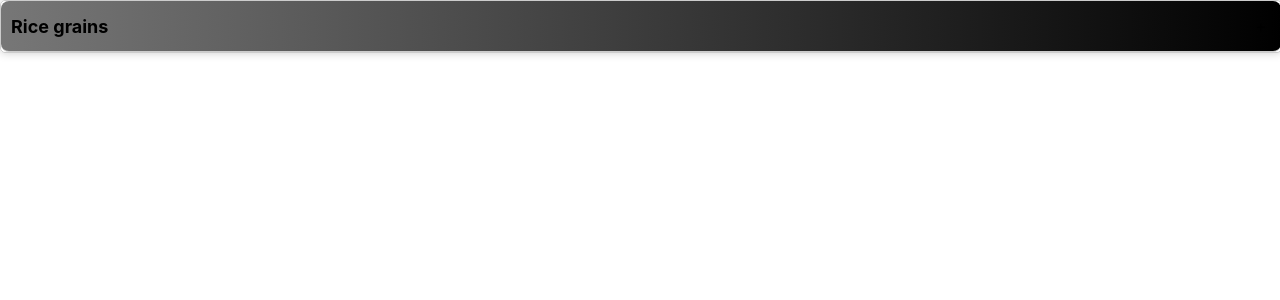
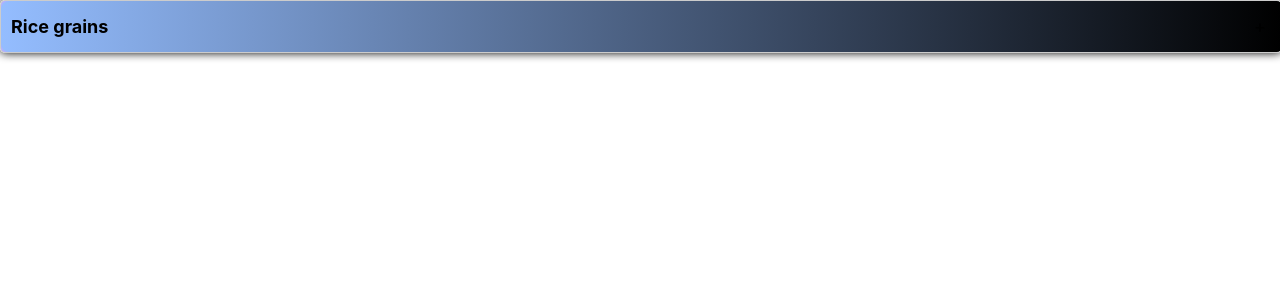
Before and after one commit to CosmoProgrammer/HashChain, a React (Create React App) app in the folder main_app/: page /tree in a window 1280 px wide. Shown: the top 300 px of the page. Built offline with nearby package versions, Linux system fonts and the light colour scheme.

Commit message:
color scheme

```diff
--- a/main_app/src/containers/Tree.js
+++ b/main_app/src/containers/Tree.js
@@ -5,6 +5,9 @@ import quantity from '../styles/quantity icon.png';
 import cost from '../styles/cost icon.png';
 import temp from '../styles/temperature-icon-png-1.png';
 import moisture from '../styles/moisture-icon-26.jpg';
+import exp from '../styles/exp icon.png';
+import info from '../styles/info icon.jpeg';
+import desc from '../styles/desc icon.png'
 
 const Item = ({ item }) => {
   const [isExpanded, setIsExpanded] = useState(false);
@@ -24,40 +27,40 @@ const Item = ({ item }) => {
       {isExpanded && (
         <div className="item-details">
           <div className="item-detail">
-            <div className="item-detail-label">Location<img src={loc} style={{height:'20px',width:"20px"}}/>:</div>
+            <div className="item-detail-label">Location   <img src={loc} style={{height:'25px',width:"25px"}}/>:</div>
            <div className="item-detail-value">{item.location}</div>
           </div>
           <div className="item-detail">
-            <div className="item-detail-label">Description:</div>
+            <div className="item-detail-label">Description   <img src={desc} style={{height:'20px',width:"20px"}}/>:</div>
             <div className="item-detail-value">{item.description}</div>
           </div>
           <div className="item-detail">
-            <div className="item-detail-label">Quantity<img src={quantity} style={{height:'20px',width:"20px"}}/>:</div>
+            <div className="item-detail-label">Quantity   <img src={quantity} style={{height:'25px',width:"25px"}}/>:</div>
             <div className="item-detail-value">{item.quantity}</div>
           </div>
           <div className="item-detail">
-            <div className="item-detail-label">Expiration Date:</div>
+            <div className="item-detail-label">Expiration <img src={exp} style={{height:'25px',width:"25px"}}/>:</div>
             <div className="item-detail-value">{item.expirationDate}</div>
           </div>
           <div className="item-detail">
-            <div className="item-detail-label">Source Info:</div>
+            <div className="item-detail-label">Source Info   <img src={info} style={{height:'25px',width:"25px"}}/>:</div>
             <div className="item-detail-value">{item.sourceInfo}</div>
           </div>
           <div className="item-detail">
-            <div className="item-detail-label">Cost<img src={cost} style={{height:'20px',width:"20px"}}/>:</div>
+            <div className="item-detail-label">Cost   <img src={cost} style={{height:'25px',width:"25px"}}/>:</div>
             <div className="item-detail-value">{item.cost}</div>
           </div>
           <div className="item-detail">
             <div className="item-detail-label">Compliance:</div>
             <div className="item-compliance">
               <div className="item-compliance-detail">
-                <div className="item-compliance-label">Temperature<img src={temp} style={{height:'20px',width:"20px"}}/>:</div>
+                <div className="item-compliance-label">Temperature   <img src={temp} style={{height:'25px',width:"25px"}}/>:</div>
                 <div className="item-compliance-value">
                   {item.compliance.temperature.toString()}
                 </div>
               </div>
               <div className="item-compliance-detail">
-                <div className="item-compliance-label">Moisture<img src={moisture} style={{height:'20px',width:"20px"}}/>:</div>
+                <div className="item-compliance-label">Moisture   <img src={moisture} style={{height:'25px',width:"25px"}}/>:</div>
                 <div className="item-compliance-value">
                   {item.compliance.moisture.toString()}
                 </div>
--- a/main_app/src/styles/item.css
+++ b/main_app/src/styles/item.css
@@ -3,8 +3,10 @@
     border: 1px solid #ccc;
     border-radius: 5px;
     margin-bottom: 20px;
-    box-shadow: 0px 0px 10px #ccc;
+    box-shadow: 0px 0px 10px rgb(0, 0, 0);
     color: black;
+    background-image: linear-gradient(to right,rgb(176,176,255),rgb(49, 135, 255),rgb(0,0,0));
+    font-size: large;
   }
 
   .item-header {
@@ -13,8 +15,8 @@
     align-items: center;
     padding: 10px;
     cursor: pointer;
-    background-image:linear-gradient(to right ,rgb(119,119,119),rgb(0,0,0));
-    border-bottom: 1px solid #ccc;
+    background-image:linear-gradient(to right ,rgb(148, 189, 255),rgb(0,0,0));
+    border-color: black;
     border-radius: 8px;
     color: black;
     box-shadow: inset rgb(0, 0, 0);
@@ -22,7 +24,7 @@
   }
 
   .item-header:hover{
-    background-image: linear-gradient(to right, rgb(0,0,0),rgb(119,119,119));
+    background-image: linear-gradient(to right, rgb(0,0,0),rgb(148, 189, 255));
     font: bolder;
     color: rgb(255,255,255);
   }
```
Also changed, not shown: 1 other file (tests, documents, lock files or other folders).
